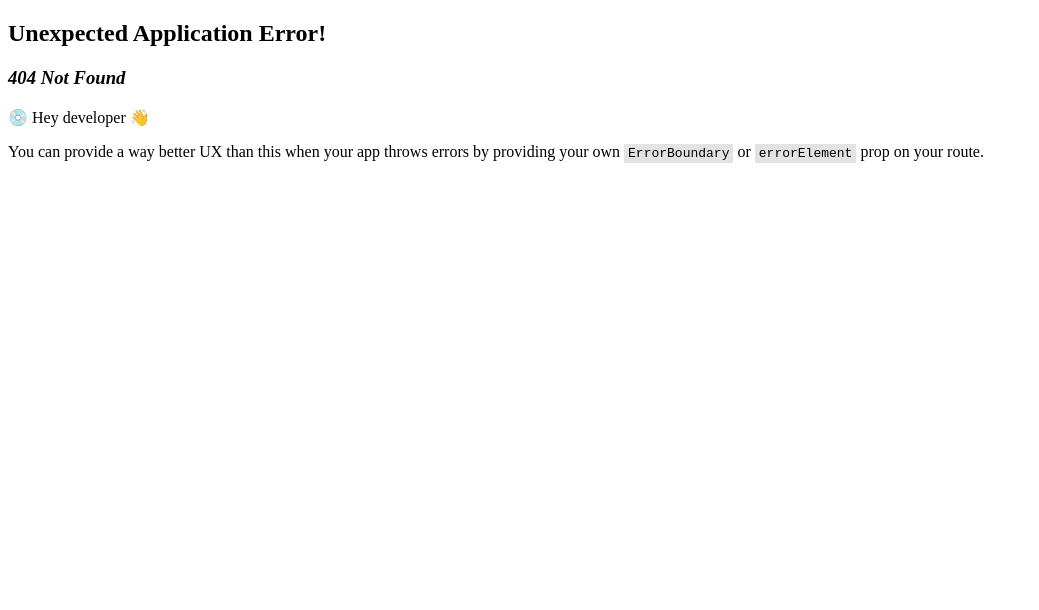
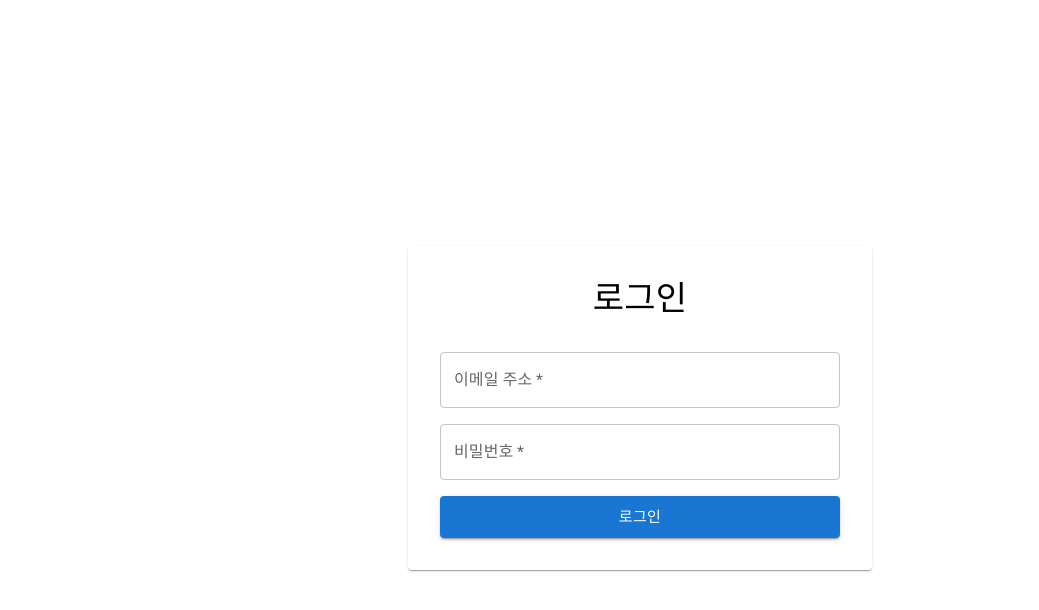
Before and after one commit to Dev-SoUni/dieter-community, a React (Vite) app in the folder frontend/: page /auth/login in a window 1280 px wide. Before the commit this address had no page. Shown: the top 610 px of the page, without its empty margins (0-1039 px from the left). Built offline with nearby package versions, Linux system fonts and the light colour scheme.

Commit message:
feat: 로그인 기능 구현
- `AccessToken`을 `Redux Store`로 관리
- 새로고침 대응

```diff
--- /dev/null
+++ b/frontend/src/app.tsx
@@ -0,0 +1,55 @@
+import { useEffect } from 'react'
+import { createBrowserRouter, RouterProvider } from 'react-router-dom'
+
+import MainPage from './pages/MainPage.tsx'
+import LoginPage from './pages/LoginPage.tsx'
+import TipPage from './pages/TipPage.tsx'
+import TipNewPage from './pages/TipNewPage.tsx'
+import TipDetailPage from './pages/TipDetailPage.tsx'
+import TipEditPage from './pages/TipEditPage.tsx'
+
+import { useAppDispatch } from './app/hook.ts'
+import { setAccessToken } from './features/auth/authSlice.ts'
+
+const router = createBrowserRouter([
+  {
+    path: '/',
+    element: <MainPage />,
+  },
+  {
+    path: '/auth/login',
+    element: <LoginPage />,
+  },
+  {
+    path: '/tips',
+    element: <TipPage />,
+  },
+  {
+    path: '/tips/new',
+    element: <TipNewPage />,
+  },
+  {
+    path: '/tips/:id',
+    element: <TipDetailPage />,
+  },
+  {
+    path: '/tips/:id/edit',
+    element: <TipEditPage />,
+  },
+])
+
+const App = () => {
+  const dispatch = useAppDispatch()
+
+  useEffect(() => {
+    const accessToken = window.localStorage.getItem('accessToken')
+
+    if (accessToken) {
+      dispatch(setAccessToken(accessToken))
+    }
+  }, [])
+
+  return <RouterProvider router={router} />
+}
+
+export default App
--- a/frontend/src/app/store.ts
+++ b/frontend/src/app/store.ts
@@ -1,9 +1,11 @@
 import { configureStore } from '@reduxjs/toolkit'
 
 import tipReducer from '../features/tip/tipSlice.ts'
+import authReducer from '../features/auth/authSlice.ts'
 
 export const store = configureStore({
   reducer: {
+    auth: authReducer,
     tip: tipReducer,
   },
 })
--- /dev/null
+++ b/frontend/src/features/auth/authSlice.ts
@@ -0,0 +1,26 @@
+import { createSlice, PayloadAction } from '@reduxjs/toolkit'
+
+export interface AuthState {
+  accessToken: string | null
+}
+
+const initialState: AuthState = {
+  accessToken: null,
+}
+
+export const authSlice = createSlice({
+  name: 'auth',
+  initialState,
+  reducers: {
+    setAccessToken: (
+      state,
+      action: PayloadAction<AuthState['accessToken']>,
+    ) => {
+      state.accessToken = action.payload
+    },
+  },
+})
+
+export const { setAccessToken } = authSlice.actions
+
+export default authSlice.reducer
--- a/frontend/src/main.tsx
+++ b/frontend/src/main.tsx
@@ -1,47 +1,20 @@
 import React from 'react'
 import ReactDOM from 'react-dom/client'
 import { Provider } from 'react-redux'
-import { createBrowserRouter, RouterProvider } from 'react-router-dom'
 
 import '@fontsource/roboto/300.css'
 import '@fontsource/roboto/400.css'
 import '@fontsource/roboto/500.css'
 import '@fontsource/roboto/700.css'
+import './styles/globals.css'
 
 import { store } from './app/store.ts'
-import MainPage from './pages/MainPage.tsx'
-import TipPage from './pages/TipPage.tsx'
-import TipNewPage from './pages/TipNewPage.tsx'
-import TipDetailPage from './pages/TipDetailPage.tsx'
-import TipEditPage from './pages/TipEditPage.tsx'
-
-const router = createBrowserRouter([
-  {
-    path: '/',
-    element: <MainPage />,
-  },
-  {
-    path: '/tips',
-    element: <TipPage />,
-  },
-  {
-    path: '/tips/new',
-    element: <TipNewPage />,
-  },
-  {
-    path: '/tips/:id',
-    element: <TipDetailPage />,
-  },
-  {
-    path: '/tips/:id/edit',
-    element: <TipEditPage />,
-  },
-])
+import App from './app.tsx'
 
 ReactDOM.createRoot(document.getElementById('root')!).render(
   <React.StrictMode>
     <Provider store={store}>
-      <RouterProvider router={router} />
+      <App />
     </Provider>
   </React.StrictMode>,
 )
--- /dev/null
+++ b/frontend/src/pages/LoginPage.tsx
@@ -0,0 +1,113 @@
+import { useEffect, useState } from 'react'
+import { useNavigate } from 'react-router-dom'
+import Typography from '@mui/material/Typography'
+import Box from '@mui/material/Box'
+import Stack from '@mui/material/Stack'
+import TextField from '@mui/material/TextField'
+import Button from '@mui/material/Button'
+
+import { useAppDispatch, useAppSelector } from '../app/hook.ts'
+import { setAccessToken } from '../features/auth/authSlice.ts'
+import { defaultAxios } from '../config/axios.ts'
+
+interface FormInputs {
+  email: string
+  password: string
+}
+
+const LoginPage = () => {
+  const navigate = useNavigate()
+  const dispatch = useAppDispatch()
+  const authStore = useAppSelector((state) => state.auth)
+
+  const [formInputs, setFormInputs] = useState<FormInputs>({
+    email: '',
+    password: '',
+  })
+
+  useEffect(() => {
+    if (authStore.accessToken != null) {
+      navigate('/')
+    }
+  }, [authStore.accessToken])
+
+  const handleFormInputsChange = (e: React.ChangeEvent<HTMLInputElement>) => {
+    setFormInputs((prev) => ({
+      ...prev,
+      [e.target.name]: e.target.value,
+    }))
+    e.target.name
+  }
+
+  const handleSubmit = async (e: React.FormEvent) => {
+    e.preventDefault()
+    try {
+      const response = await defaultAxios.post('/api/auth', formInputs)
+      const { accessToken } = response.data
+      dispatch(setAccessToken(accessToken))
+      window.localStorage.setItem('accessToken', accessToken)
+    } catch (error) {
+      alert('관리자에게 문의주세요.')
+    }
+  }
+
+  return (
+    <Box
+      component="main"
+      sx={{
+        height: '100%',
+        display: 'flex',
+        justifyContent: 'center',
+        alignItems: 'center',
+      }}
+    >
+      <Box
+        p={4}
+        borderRadius={1}
+        boxShadow={1}
+        sx={{
+          width: '100%',
+          maxWidth: '400px',
+        }}
+      >
+        <Typography component="h1" variant="h4" textAlign="center" mb={4}>
+          로그인
+        </Typography>
+
+        <form onSubmit={handleSubmit}>
+          <Stack direction="column" gap={2}>
+            <Box>
+              <TextField
+                type="email"
+                name="email"
+                label="이메일 주소"
+                required
+                fullWidth
+                value={formInputs.email}
+                onChange={handleFormInputsChange}
+              />
+            </Box>
+            <Box>
+              <TextField
+                type="password"
+                name="password"
+                label="비밀번호"
+                required
+                fullWidth
+                value={formInputs.password}
+                onChange={handleFormInputsChange}
+              />
+            </Box>
+            <Box>
+              <Button type="submit" variant="contained" fullWidth size="large">
+                로그인
+              </Button>
+            </Box>
+          </Stack>
+        </form>
+      </Box>
+    </Box>
+  )
+}
+
+export default LoginPage
--- /dev/null
+++ b/frontend/src/styles/globals.css
@@ -0,0 +1,5 @@
+html,
+body,
+div#root {
+    height: 100%;
+}
```
